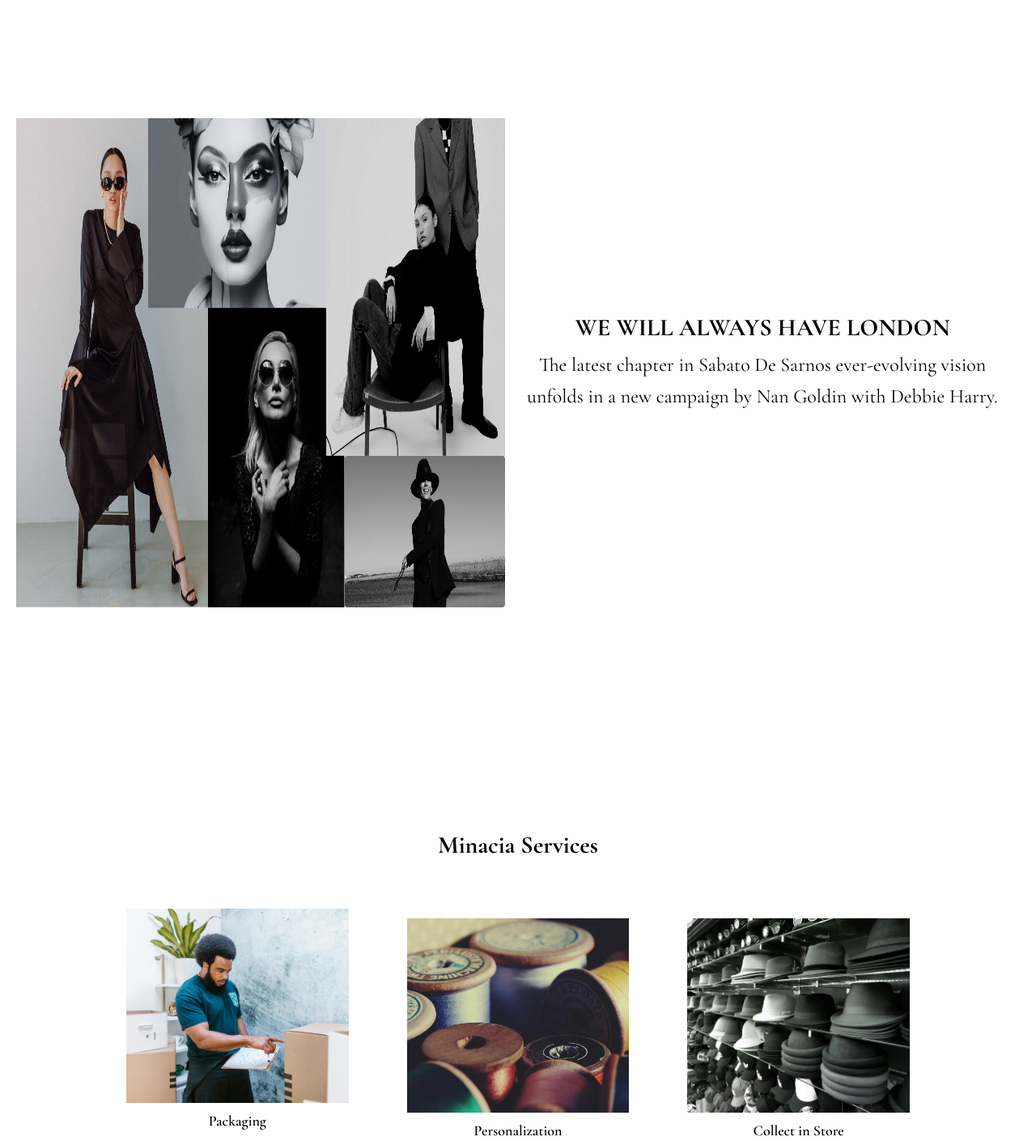
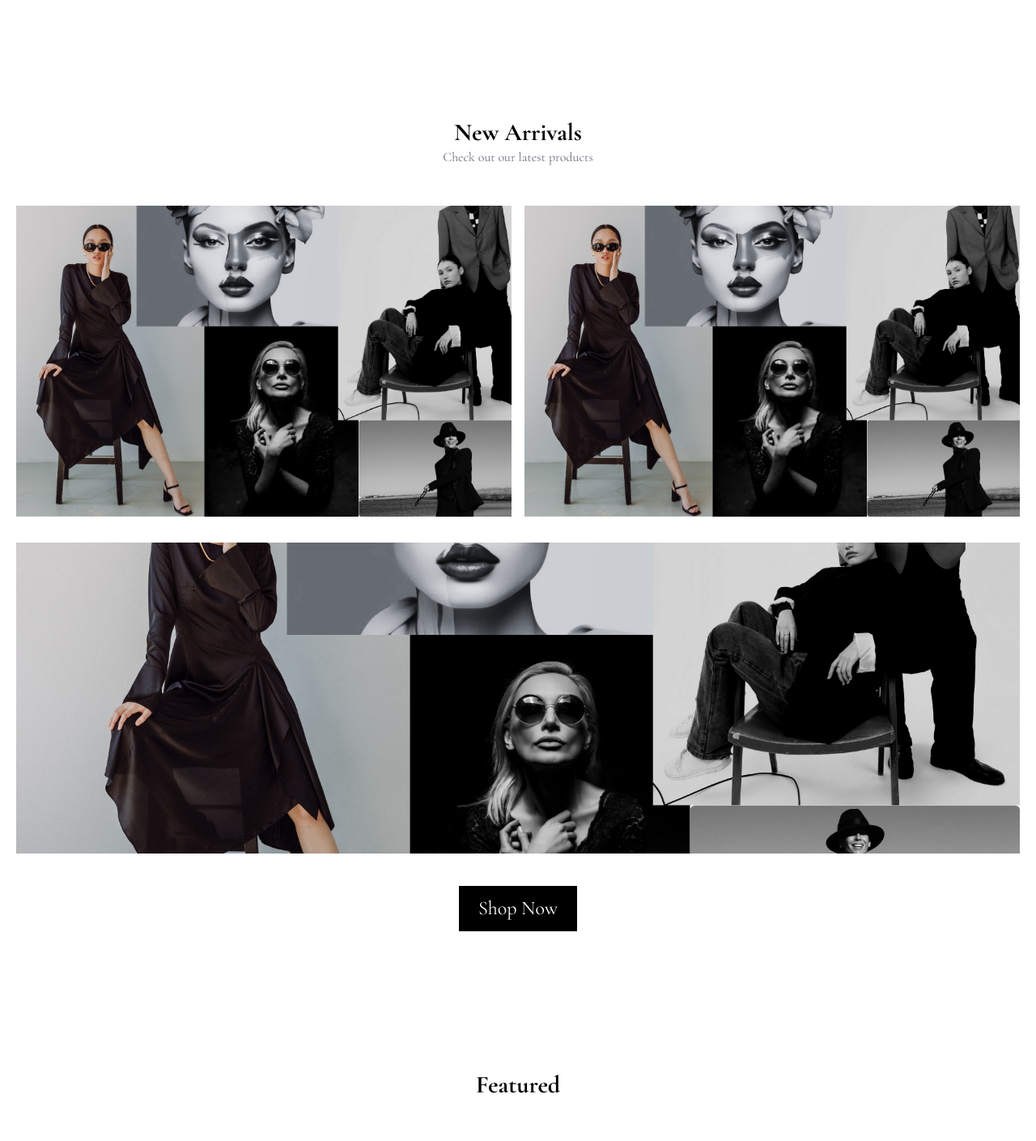
Before and after one commit to MuhammadAhmadSaaim/minacia-frontend, a React (Create React App) app: page / in a window 1280 px wide. Shown: the part 802-2211 px from the top of the page at 81% size. Built offline with nearby package versions, Linux system fonts and the light colour scheme.

Commit message:
Home done

```diff
--- /dev/null
+++ b/src/components/bgImageCard.js
@@ -0,0 +1,19 @@
+import React from 'react';
+
+const BgImageCard = ({ imageUrl, title, description }) => {
+    return (
+        <div
+            className="h-96 w-full bg-cover bg-center my-2"
+            style={{ backgroundImage: `url(${imageUrl})` }}
+        >
+            <div className="absolute inset-0 bg-black bg-opacity-40 flex items-center justify-center">
+                <div className="text-center text-white">
+                    <h2 className="text-3xl font-bold">{title}</h2>
+                    <p className="text-sm mt-2">{description}</p>
+                </div>
+            </div>
+        </div>
+    );
+};
+
+export default BgImageCard;
--- /dev/null
+++ b/src/components/homeImagesSection.js
@@ -0,0 +1,46 @@
+import React from 'react';
+import BgImageCard from './bgImageCard';
+
+const HomeImagesSection = () => {
+    const cards = [
+        {
+            imageUrl: '/images/background.png',
+            title: 'Women',
+            description: 'Explore Women\'s Collection',
+        },
+        {
+            imageUrl: '/images/background.png',
+            title: 'Women',
+            description: 'Explore Women\'s Velvet Collection',
+        },
+        {
+            imageUrl: '/images/background.png',
+            title: 'Men',
+            description: 'Fall Winter 2024 - Men\'s Collection',
+        },
+    ];
+
+    return (
+        <div className="max-w-full mx-auto p-5 my-32">
+            <div className="text-center mb-10">
+                <h2 className="text-3xl font-bold font-cormorant">New Arrivals</h2>
+                <p className="text-gray-500 font-cormorant">Check out our latest products</p>
+            </div>
+            <div className="grid grid-cols-1 sm:grid-cols-2 gap-4">
+                {/* First Row */}
+                <BgImageCard imageUrl={cards[0].imageUrl} title={cards[0].title} description={cards[0].description} />
+                <BgImageCard imageUrl={cards[1].imageUrl} title={cards[1].title} description={cards[1].description} />
+
+                {/* Second Row */}
+                <div className="col-span-1 sm:col-span-2">
+                    <BgImageCard imageUrl={cards[2].imageUrl} title={cards[2].title} description={cards[2].description} />
+                </div>
+            </div>
+            <button className="w-full lg:w-auto text-2xl bg-black text-white py-3 px-6 mt-8 mb-6 font-cormorant flex justify-center items-center mx-auto">
+                Shop Now
+            </button>
+        </div>
+    );
+};
+
+export default HomeImagesSection;
--- a/src/components/imageTextSection.js
+++ b/src/components/imageTextSection.js
@@ -2,7 +2,11 @@
 
 const ImageTextSection = () => {
     return (
-        <div className="flex items-center max-w-full mx-auto p-5 my-32">
+        <div className="my-32">
+            <div className="text-center mb-10">
+                <h2 className="text-3xl font-bold font-cormorant">Featured</h2>
+            </div>
+            <div className="flex items-center max-w-full mx-auto p-5">
                 <div className="flex-1">
                     <img
                         src="/images/background.png"
@@ -17,6 +21,7 @@
                     </p>
                 </div>
             </div>
+        </div>
     );
 };
 
--- a/src/components/serviceSection.js
+++ b/src/components/serviceSection.js
@@ -12,7 +12,7 @@
     }, []);
 
     return (
-        <div className="text-center py-32 flex flex-col justify-center">
+        <div className="text-center my-32 flex flex-col justify-center">
             <h2 className="text-3xl font-cormorant mb-8 font-bold">Minacia Services</h2>
             <div className="w-4/5 mx-auto grid grid-cols-1 sm:grid-cols-1 md:grid-cols-1 lg:grid-cols-3 gap-4 justify-center">
                 <div data-aos="fade-up" data-aos-delay="100" className="flex justify-center">
--- a/src/pages/allProducts.jsx
+++ b/src/pages/allProducts.jsx
@@ -253,7 +253,7 @@
       </div>
 
       {/* Products Section */}
-      <div className="flex-wrap mx-auto mt-8 mb-32 flex justify-around px-10">
+      <div className="flex-wrap mx-auto mt-8 mb-8 flex justify-around px-10">
         {currentProducts.length > 0 ? (
 
           productsArray.map((product) => (
--- a/src/pages/home.jsx
+++ b/src/pages/home.jsx
@@ -1,10 +1,12 @@
 import React from 'react'
 import ServiceSection from '../components/serviceSection'
 import ImageTextSection from '../components/imageTextSection'
+import HomeImagesSection from '../components/homeImagesSection'
 
 const Home = () => {
     return (
         <div className="">
+            <HomeImagesSection />
             <ImageTextSection />
             <ServiceSection />
         </div>
--- a/src/pages/productDetails.jsx
+++ b/src/pages/productDetails.jsx
@@ -64,7 +64,7 @@
                                 <button
                                     key={color.name}
                                     onClick={() => setSelectedColor(color.name)}
-                                    className={`px-4 py-2 border rounded-md text-base lg:text-lg font-cormorant ${selectedColor === color.name ? 'bg-black text-white' : 'border-gray-400 text-gray-600'
+                                    className={`px-4 py-2 border text-base lg:text-lg font-cormorant ${selectedColor === color.name ? 'bg-black text-white' : 'border-gray-400 text-gray-600'
                                         }`}
                                 >
                                     {color.name}
@@ -83,7 +83,7 @@
                     <p className="text-xl lg:text-3xl font-semibold mb-6 font-cormorant">$14,900*</p>
 
                     {/* Contact Button */}
-                    <button className="w-full lg:w-auto text-2xl bg-black text-white py-3 px-6 rounded-md mb-6 font-cormorant">
+                    <button className="w-full lg:w-auto text-2xl bg-black text-white py-3 px-6 -md mb-6 font-cormorant">
                         Add To Cart
                     </button>
 
```
Lines whose indentation alone changed are shown as unchanged.
